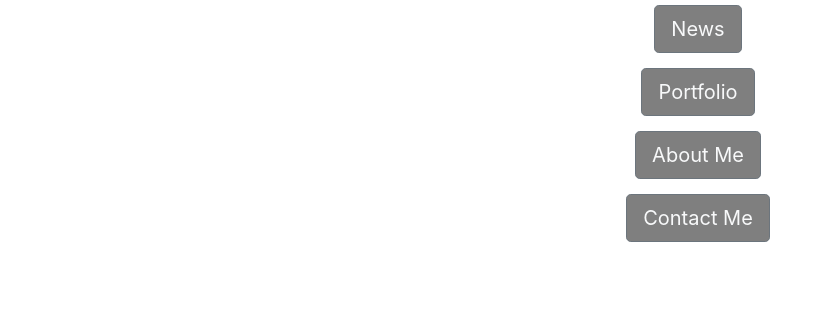
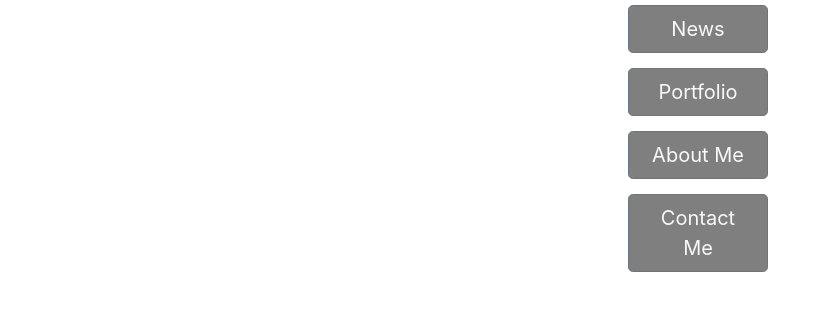
Before and after one commit to OnlyDuncan/Portfolio-Project-Bootstrap, a website: page index.html in a window 1280 px wide. Shown: the part 357-668 px from the top of the page, without its empty margins (0-833 px from the left). Drawn offline with nearby package versions, Linux system fonts and the light colour scheme; files that its build step writes are made by us from their sources.

Commit message:
entry buttons resize

```diff
--- a/css/styles.scss
+++ b/css/styles.scss
@@ -55,6 +55,7 @@ body {
     .btn{
         background-color: rgba(0,0,0,0.5);
         margin-bottom: 15px;
+        width: 140px;
     }
 }
 
```
